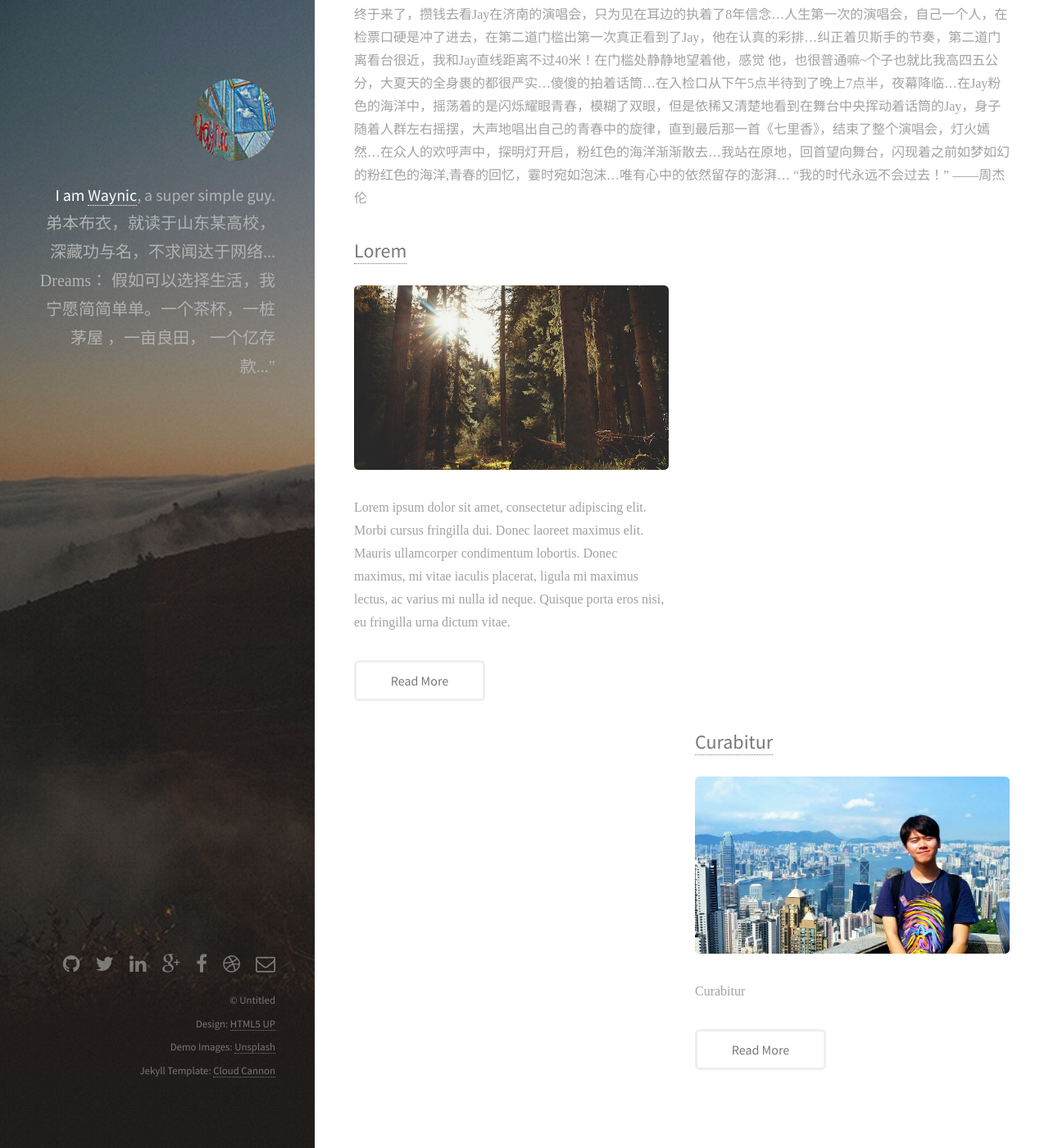
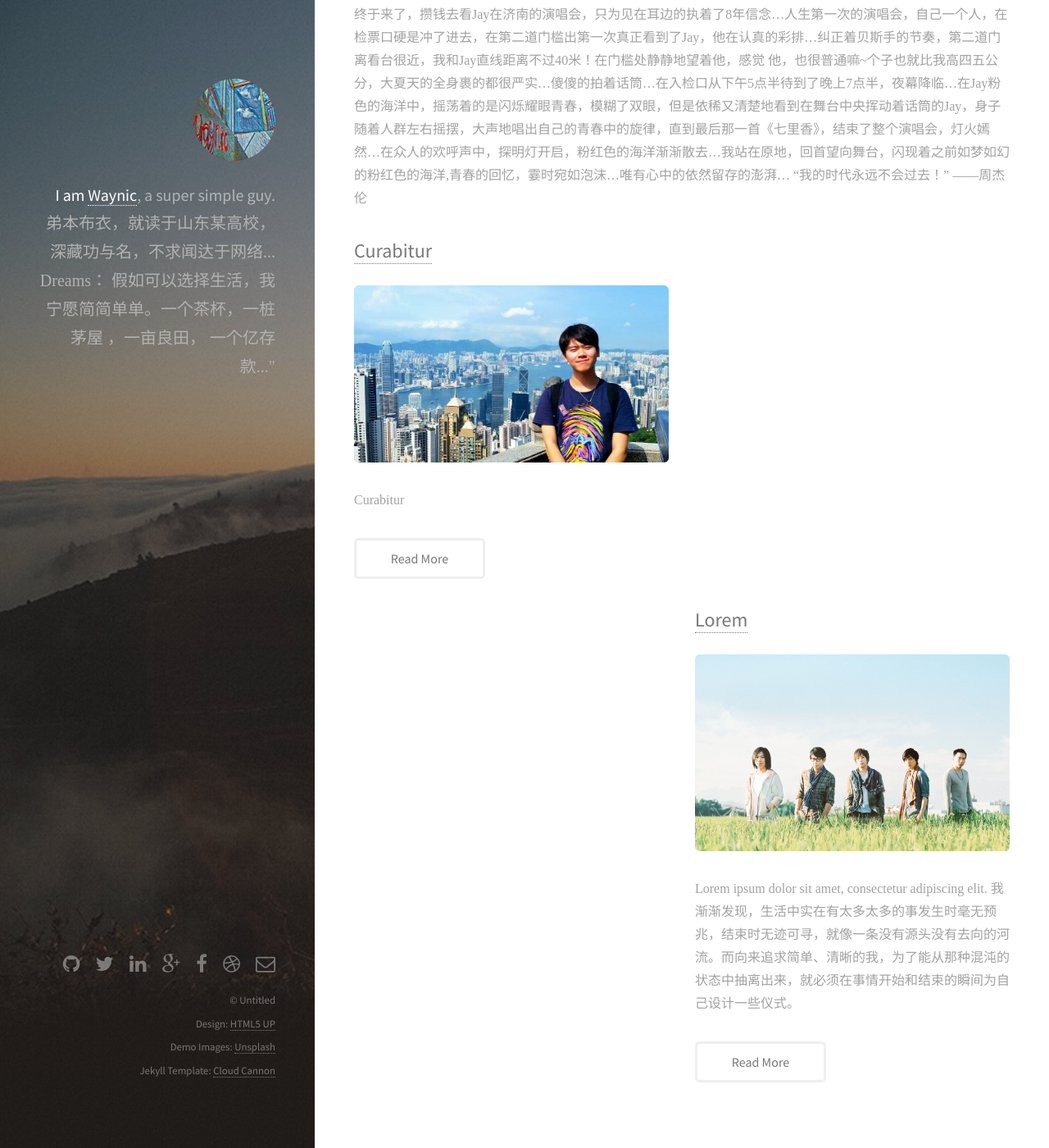
Before and after one commit to Waynicshine/Waynicshine.github.io, a Jekyll site: the page built from _posts/2016-09-24-welcome-to-jekyll.markdown, in a window 1280 px wide and 1400 px high, scrolled down 1868 px. Shown: the whole window at 82% size. Built offline with Jekyll 4.4.1, drawn with Linux system fonts in a browser that asks for light colours; some of the changed text lies outside the part shown.

Commit message:
change date&pic

```diff
--- a/_posts/2015-01-30-Lorem.markdown
+++ /dev/null
@@ -1,15 +0,0 @@
----
-layout: post
----
-<img src="/images/fulls/02.jpg" class="fit image">
-Lorem ipsum dolor sit amet, consectetur adipiscing elit. Morbi cursus fringilla dui. Donec laoreet maximus elit. Mauris ullamcorper condimentum lobortis. Donec maximus, mi vitae iaculis placerat, ligula mi maximus lectus, ac varius mi nulla id neque. Quisque porta eros nisi, eu fringilla urna dictum vitae.
-
-Vestibulum id metus eu nisl sodales consectetur. Phasellus et ultrices lacus.
-
-Curabitur orci turpis, egestas placerat velit eget, dictum pellentesque ipsum. Suspendisse potenti. Suspendisse ac maximus arcu. Sed ut mattis ex. Pellentesque habitant morbi tristique senectus et netus et malesuada fames ac turpis egestas. Vestibulum eleifend odio vitae varius aliquam. Quisque ac pretium nisi. Curabitur tempus urna ac ultrices commodo.
-
-Curabitur iaculis est at mattis mattis. Aliquam erat volutpat. Etiam vitae cursus quam. Nunc ultricies nunc non lorem fringilla cursus. Etiam dapibus libero ac turpis accumsan pulvinar. Sed auctor velit eget mi consequat bibendum. Aliquam interdum purus eget metus pretium ullamcorper.
-
-Pellentesque feugiat ex non ligula commodo, eget varius tortor pellentesque. Pellentesque id tortor felis. Cras fringilla ante eget orci laoreet, non consequat urna suscipit. Pellentesque luctus ac nulla vitae porttitor. Proin sed tortor quis magna efficitur efficitur a id leo. Donec efficitur augue et laoreet maximus. Ut semper egestas porttitor. Phasellus sagittis vulputate sem at laoreet.
-
-Sed lobortis urna ut mi volutpat, sit amet euismod sapien tincidunt. Nulla facilisi. Pellentesque quis tempus neque. Mauris dictum ac sapien nec congue. In hac habitasse platea dictumst. Duis id pellentesque nisl. Morbi eget massa magna.
--- /dev/null
+++ b/_posts/2016-09-24-Lorem.markdown
@@ -0,0 +1,13 @@
+---
+layout: post
+---
+<img src="/images/fulls/02.jpg" class="fit image">
+Lorem ipsum dolor sit amet, consectetur adipiscing elit. 我渐渐发现，生活中实在有太多太多的事发生时毫无预兆，结束时无迹可寻，就像一条没有源头没有去向的河流。而向来追求简单、清晰的我，为了能从那种混沌的状态中抽离出来，就必须在事情开始和结束的瞬间为自己设计一些仪式。
+
+我可以不知道一件事怎样开始怎样结束，但我可以通过一个又一个仪式告诉自己，我对于那件事的参与，何时开始，何时结束。只有这样，今后缅怀这段往事时，我才能清晰的从一个端点抚摸到另一个端点，而不是混乱和无限。
+
+河流从哪里来，去向哪里我或许永远搞不清楚，但我必须记得自己何时抽刀斩过。
+
+而最重要的是，我可以从一个又一个仪式中获得重新掌控自己情绪的激励。看到饭粒被蚂蚁搬走，我就知道不开心迟早会消失，我得快乐起来；看到黄土将自己的宠物覆盖，我就知道悲伤必须转化为怀念；看到姑娘说在一起、不后悔、分手，我就可以从她的语气和眼神中获得付出的勇气、全身心献出的虔诚、斩断情丝的决心。
+
+我可以在很长一段时间内维持一种情绪而不波动，但我控制情绪转化的能力约等于零，如果不借助任何外力，我郁闷就会一直郁闷，我开心就会一直开心，我疯了那就一直疯了，只有当我完成某种仪式，我才可以从一种情绪迅速转化为另一种，与当时身处的环境更协调。不然，在葬礼上笑出声来这种事，不知道还会发生多少遍。
--- a/_posts/2015-02-06-welcome-to-jekyll.markdown
+++ b/_posts/2016-09-24-welcome-to-jekyll.markdown
@@ -5,7 +5,7 @@ date: 2015-02-06T14:37:44.000Z
 categories: update
 ---
 
-<img src="/images/fulls/01.jpg" class="fit image"> Suspendisse
+<img src="/images/fulls/01.jpg" class="fit image"> Suspendisse《我的Jay时代》每个人的青春都有一首周杰伦~我关于充满Jay记忆的青春就像是这样...
 
 《我的Jay时代》
 每个人的青春都有一首周杰伦~我关于充满Jay记忆的青春就像是这样...
```
Also changed, not shown: _posts/2016-09-24-curabitur.markdown (renamed from _posts/2015-02-17-curabitur.markdown), images/fulls/02.jpg, images/fulls/09.jpg (added).
